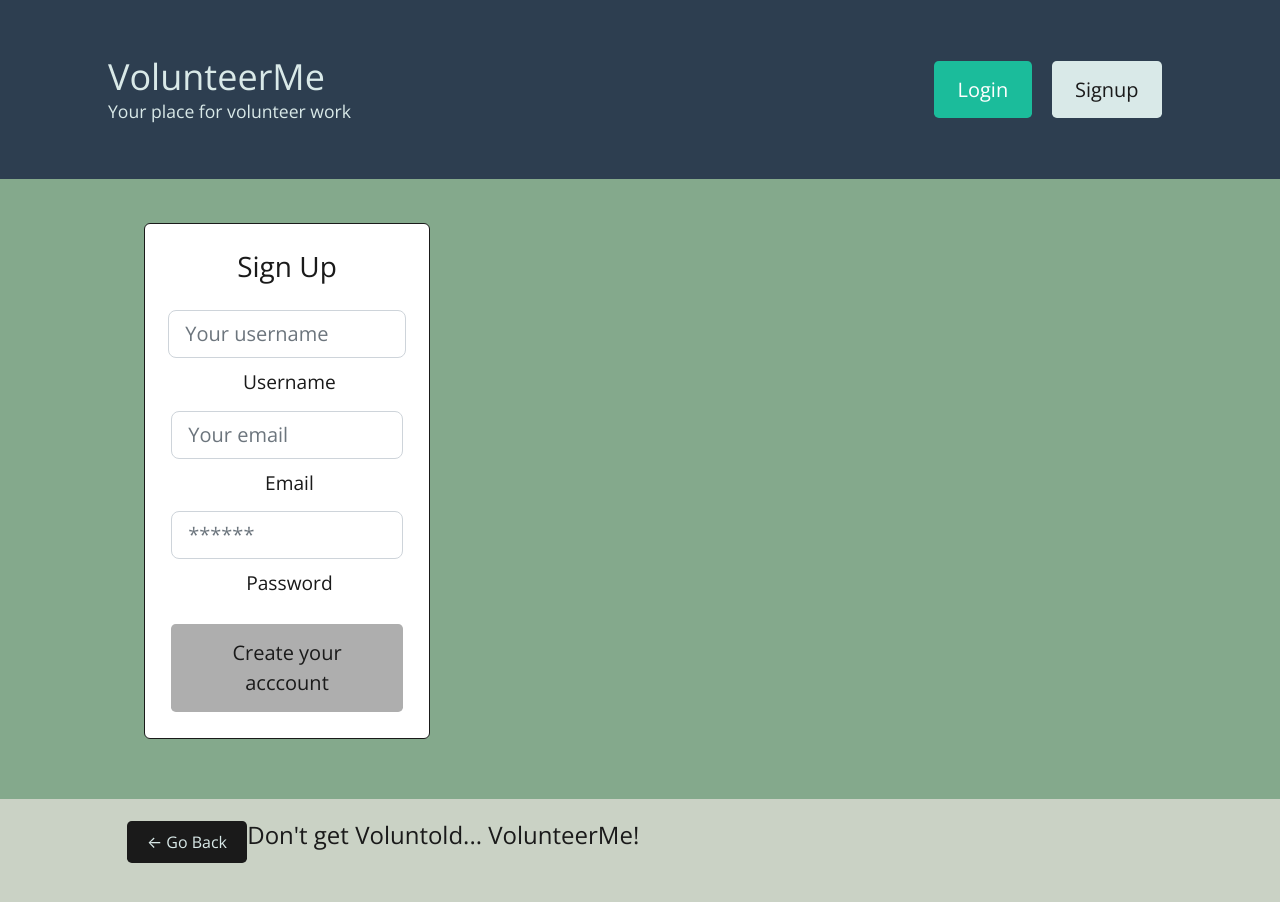
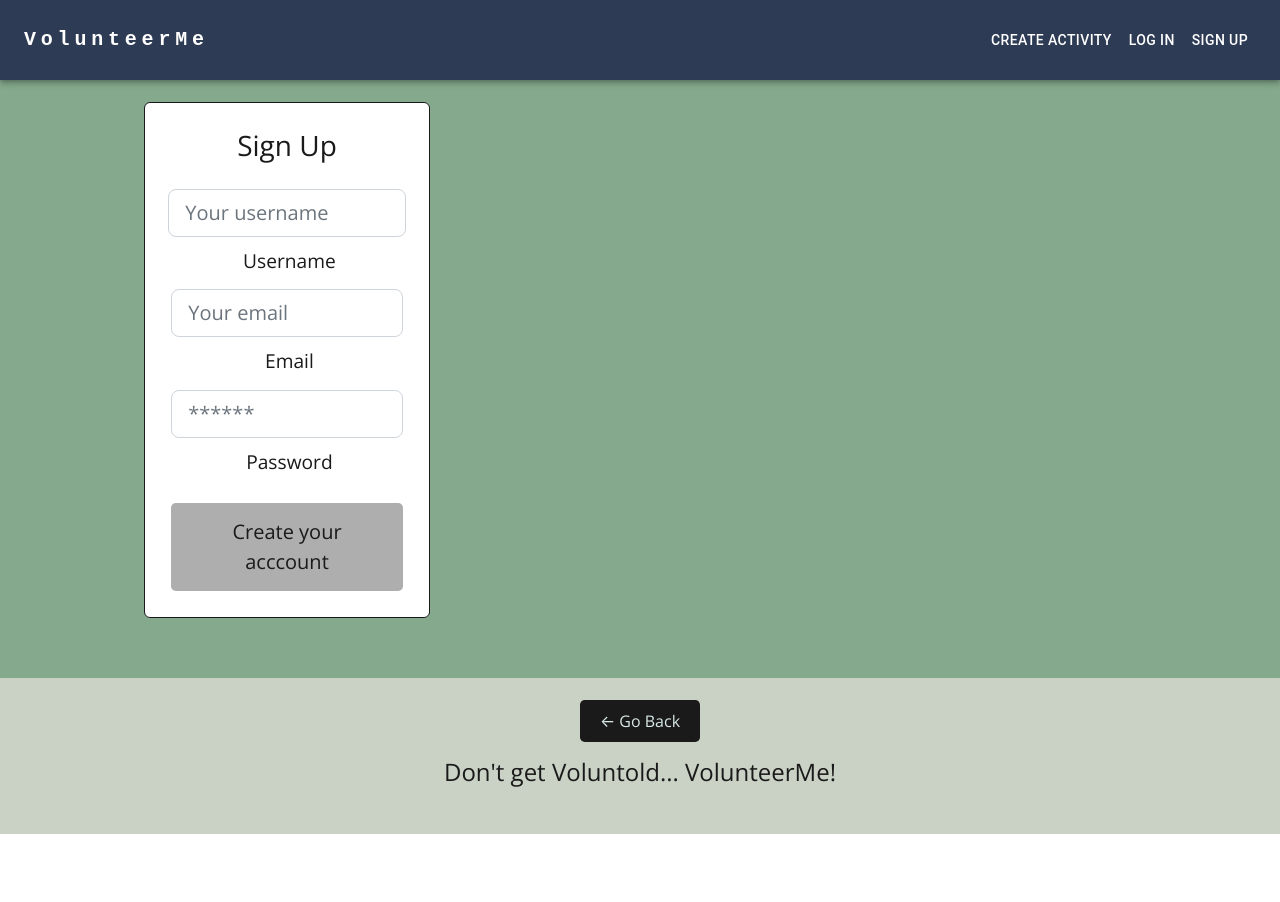
Before and after one commit to kernbryson/Volunteer-Me, a React (Create React App) app in the folder client/: page /signup in a window 1280 px wide. Shown: the top 902 px of the page. After the commit the page ends 834 px from the top, so only its background shows below. Built offline with nearby package versions, Linux system fonts and the light colour scheme.

Commit message:
updated nav bar

```diff
--- a/client/src/components/Header/index.js
+++ b/client/src/components/Header/index.js
@@ -1,46 +1,284 @@
-import React from "react";
-import { Link } from "react-router-dom";
+import * as React from "react";
+import AppBar from "@mui/material/AppBar";
+import Box from "@mui/material/Box";
+import Toolbar from "@mui/material/Toolbar";
+
+import IconButton from "@mui/material/IconButton";
+import Typography from "@mui/material/Typography";
+import Menu from "@mui/material/Menu";
+import MenuIcon from "@mui/icons-material/Menu";
+import Container from "@mui/material/Container";
+
+import Button from "@mui/material/Button";
+
+import MenuItem from "@mui/material/MenuItem";
 
 import Auth from "../../utils/auth";
+
+import { Link } from "react-router-dom";
+const pages = ["Me", "Login", "Signup"];
 
 const Header = () => {
   const logout = (event) => {
     event.preventDefault();
     Auth.logout();
   };
+  const [anchorElNav, setAnchorElNav] = React.useState(null);
+
+  const handleOpenNavMenu = (event) => {
+    setAnchorElNav(event.currentTarget);
+  };
+
+  const handleCloseNavMenu = () => {
+    setAnchorElNav(null);
+  };
+
+  const toolbarStyle = {
+    minHeight: "80px",
+  };
+
   return (
-    <header className="bg-primary text-light mb-4 py-3 flex-row align-center">
-      <div className="container flex-row justify-space-between-lg justify-center align-center">
-        <div>
-          <Link className="text-light" to="/">
-            <h1 className="m-0">VolunteerMe</h1>
-          </Link>
-          <p className="m-0">Your place for volunteer work</p>
-        </div>
-        <div>
+    <Box sx={{ display: 'flex' }}>
+    <AppBar position="static" style={{ background: "#2E3B55" }}>
+      <Container maxWidth="xl">
+        <Toolbar
+          style={toolbarStyle}
+          disableGutters
+          sx={{ flexGrow: 1, color: "inherit" }}
+        >
+          <Typography
+            variant="h6"
+            noWrap
+            component="a"
+            href="/"
+            sx={{
+              mr: 2,
+              display: { xs: "none", md: "flex" },
+              fontFamily: "monospace",
+              fontWeight: 700,
+              letterSpacing: ".3rem",
+              color: "inherit",
+              textDecoration: "none",
+            }}
+          >
+            VolunteerMe
+          </Typography>
+
+          {/* Hamburger Menu Icon */}
+
+          <Box sx={{ flexGrow: 1, display: { xs: "flex", md: "none" } }}>
+            <IconButton
+              size="large"
+              aria-label="account of current user"
+              aria-controls="menu-appbar"
+              aria-haspopup="true"
+              onClick={handleOpenNavMenu}
+              color="inherit"
+            >
+              <MenuIcon />
+            </IconButton>
+            <Menu
+              id="menu-appbar"
+              anchorEl={anchorElNav}
+              anchorOrigin={{
+                vertical: "bottom",
+                horizontal: "left",
+              }}
+              keepMounted
+              transformOrigin={{
+                vertical: "top",
+                horizontal: "left",
+              }}
+              open={Boolean(anchorElNav)}
+              onClose={handleCloseNavMenu}
+              sx={{
+                display: { xs: "block", md: "none" },
+              }}
+            >
+              {/* Hamburger Menu Map*/}
+
+              <MenuItem onClick={handleCloseNavMenu}>
+                <Typography textAlign="center">
                   {Auth.loggedIn() ? (
                     <>
-              <Link className="btn btn-lg btn-info m-2" to="/me">
-                {Auth.getProfile().data.username}'s profile
+                      <Link to="/me">
+                        <Button
+                          onClick={handleCloseNavMenu}
+                          sx={{ my: 2, color: "inherit", display: "block" }}
+                        >
+                          Create Activity
+                        </Button>
                       </Link>
-              <button className="btn btn-lg btn-light m-2" onClick={logout}>
-                Logout
-              </button>
+                      <Link to={logout}>
+                        <Button
+                          onClick={(handleCloseNavMenu, logout)}
+                          sx={{ my: 2, color: "inherit", display: "block" }}
+                        >
+                          Log Out
+                        </Button>
+                      </Link>
+
+                      {/* If not logged in */}
                     </>
                   ) : (
                     <>
-              <Link className="btn btn-lg btn-info m-2" to="/login">
-                Login
+                      <Link to="/me">
+                        <Button
+                          onClick={handleCloseNavMenu}
+                          sx={{ my: 2, color: "inherit", display: "block" }}
+                        >
+                          Create Activity
+                        </Button>
                       </Link>
-              <Link className="btn btn-lg btn-light m-2" to="/signup">
-                Signup
+                      <Link to="/login">
+                        <Button
+                          onClick={handleCloseNavMenu}
+                          sx={{ my: 2, color: "inherit", display: "block" }}
+                        >
+                          Log In
+                        </Button>
+                      </Link>
+                      <Link to="/signup">
+                        <Button
+                          onClick={handleCloseNavMenu}
+                          sx={{ my: 2, color: "inherit", display: "block" }}
+                        >
+                          Sign Up
+                        </Button>
                       </Link>
                     </>
                   )}
-        </div>
-      </div>
-    </header>
+                </Typography>
+              </MenuItem>
+            </Menu>
+          </Box>
+
+          {/* VolunteerMe Logo Centered when mobile */}
+
+          <Typography
+            variant="h5"
+            noWrap
+            component="a"
+            href=""
+            sx={{
+              mr: 2,
+              display: { xs: "flex", md: "none" },
+              flexGrow: 1,
+              fontFamily: "monospace",
+              fontWeight: 700,
+              letterSpacing: ".3rem",
+              color: "inherit",
+              textDecoration: "none",
+            }}
+          >
+            VolunteerMe
+          </Typography>
+
+{/* Nav Links */}
+
+          <Box sx={{ justifyContent: 'flex-end', flexGrow: 1, display: { xs: "none", md: "flex" } }}>
+            {/* If logged in show this */}
+            {Auth.loggedIn() ? (
+              <>
+                <Link to="/me">
+                  <Button
+                    onClick={handleCloseNavMenu}
+                    sx={{ my: 2, color: "white", display: "block" }}
+                  >
+                    Create Activity
+                  </Button>
+                </Link>
+                <Link to={logout}>
+                  <Button
+                    onClick={(handleCloseNavMenu, logout)}
+                    sx={{ my: 2, color: "white", display: "block" }}
+                  >
+                    Log Out
+                  </Button>
+                </Link>
+
+                {/* If not logged in */}
+              </>
+            ) : (
+              <>
+                <Link to="/me">
+                  <Button
+                    onClick={handleCloseNavMenu}
+                    sx={{ my: 2, color: "white", display: "block" }}
+                  >
+                    Create Activity
+                  </Button>
+                </Link>
+                <Link to="/login">
+                  <Button
+                    onClick={handleCloseNavMenu}
+                    sx={{ my: 2, color: "white", display: "block" }}
+                  >
+                    Log In
+                  </Button>
+                </Link>
+                <Link to="/signup">
+                  <Button
+                    onClick={handleCloseNavMenu}
+                    sx={{ my: 2, color: "white", display: "block" }}
+                  >
+                    Sign Up
+                  </Button>
+                </Link>
+              </>
+            )}
+          </Box>
+        </Toolbar>
+      </Container>
+    </AppBar>
+    </Box>
   );
 };
+export default Header;
 
-export default Header;
+// import React from "react";
+// import { Link } from "react-router-dom";
+
+// import Auth from "../../utils/auth";
+
+// const Header = () => {
+//   const logout = (event) => {
+//     event.preventDefault();
+//     Auth.logout();
+//   };
+//   return (
+//     <header className="bg-primary text-light mb-4 py-3 flex-row align-center">
+//       <div className="container flex-row justify-space-between-lg justify-center align-center">
+//         <div>
+//           <Link className="text-light" to="/">
+//             <h1 className="m-0">VolunteerMe</h1>
+//           </Link>
+//           <p className="m-0">Your place for volunteer work</p>
+//         </div>
+//         <div>
+//           {Auth.loggedIn() ? (
+//             <>
+//               <Link className="btn btn-lg btn-info m-2" to="/me">
+//                 {Auth.getProfile().data.username}'s profile
+//               </Link>
+//               <button className="btn btn-lg btn-light m-2" onClick={logout}>
+//                 Logout
+//               </button>
+//             </>
+//           ) : (
+//             <>
+//               <Link className="btn btn-lg btn-info m-2" to="/login">
+//                 Login
+//               </Link>
+//               <Link className="btn btn-lg btn-light m-2" to="/signup">
+//                 Signup
+//               </Link>
+//             </>
+//           )}
+//         </div>
+//       </div>
+//     </header>
+//   );
+// };
+
+// export default Header;
--- a/client/src/index.css
+++ b/client/src/index.css
@@ -1192,7 +1192,7 @@
   max-width: 1200px;
   margin-left: auto;
   margin-right: auto;
-  display: flex;
+  /* display: flex; */
 }
 
 .container.container-fluid {
```
Also changed, not shown: 1 other file (tests, documents, lock files or other folders). Lines whose indentation alone changed are shown as unchanged.
